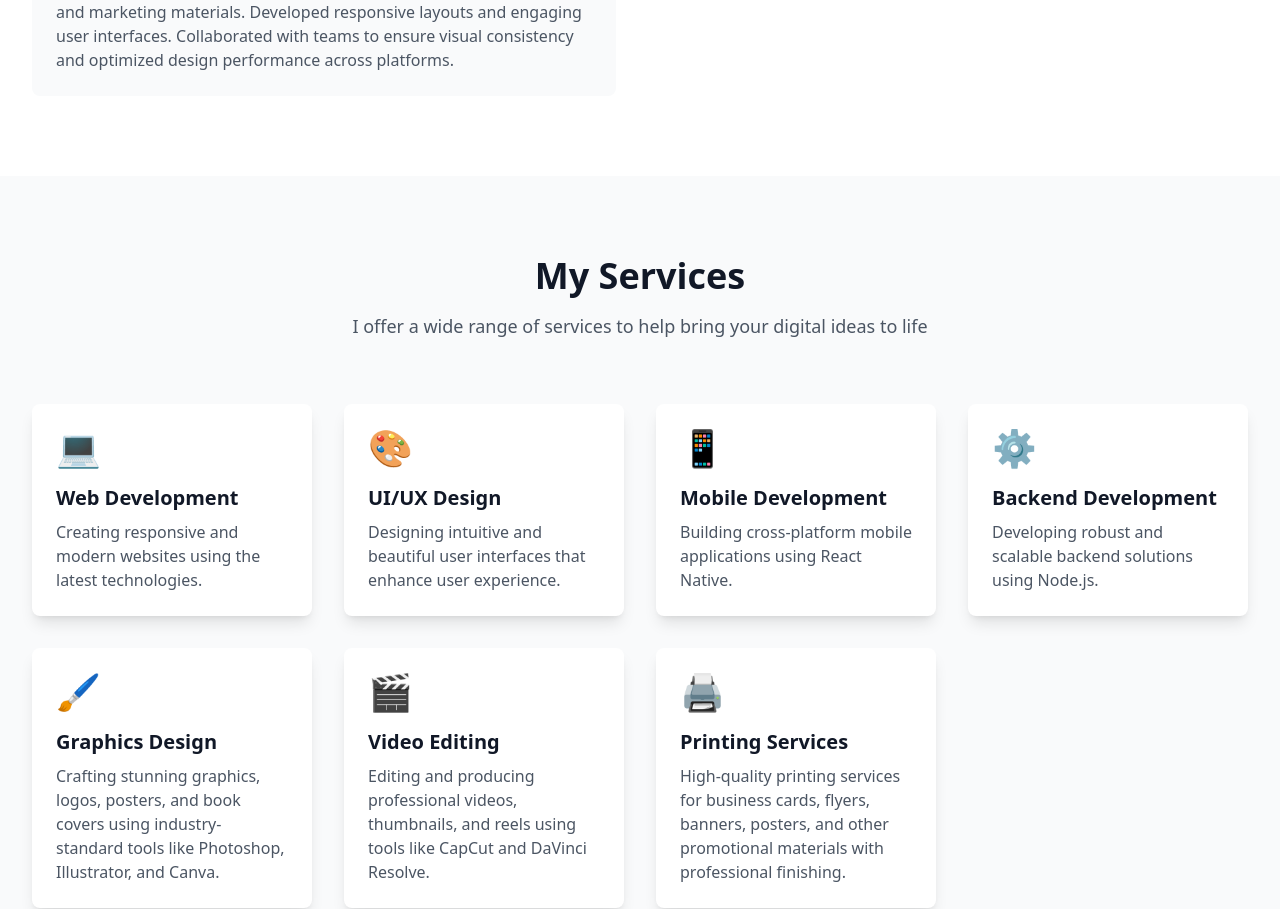
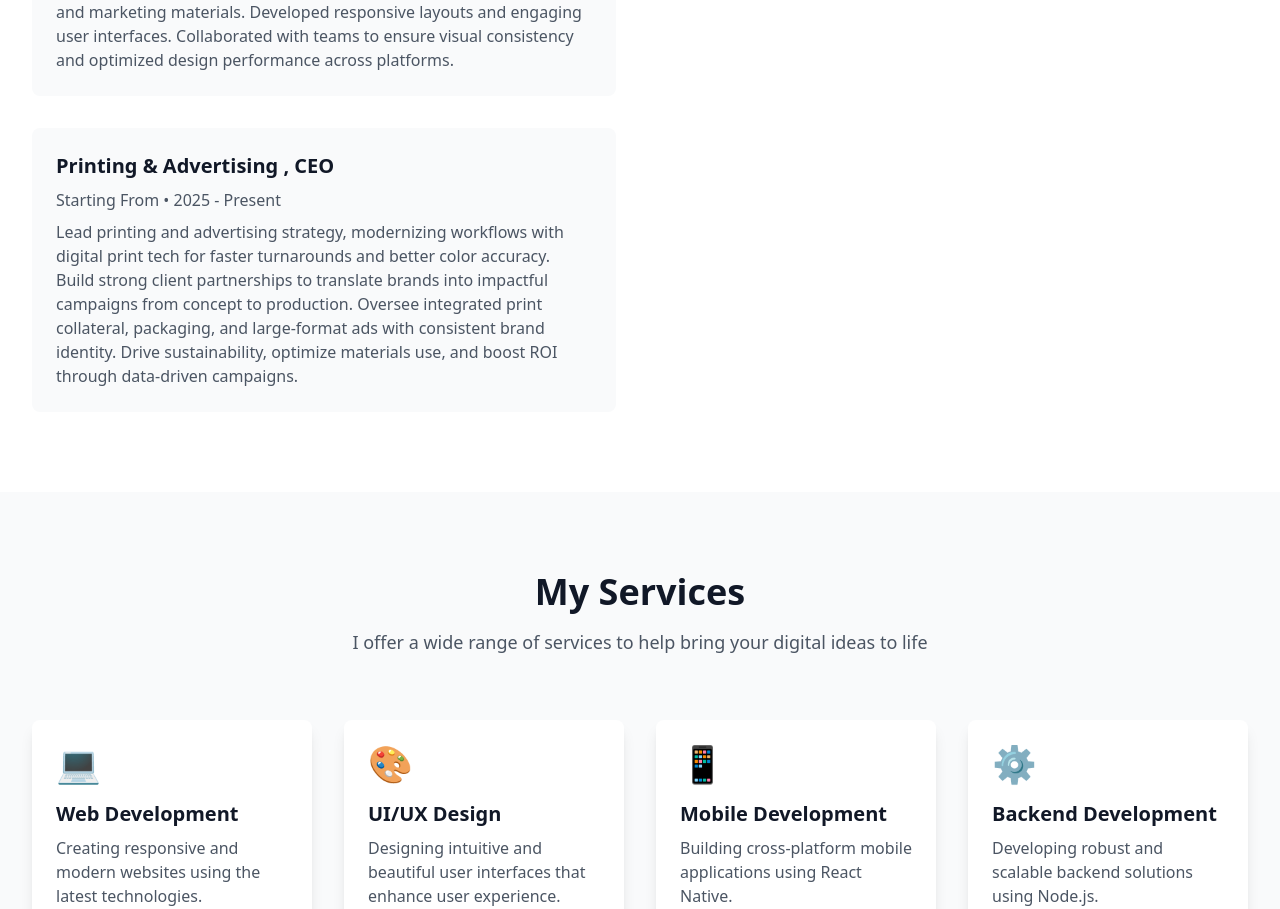
Before and after one commit to psegni/Personal-portfolio, a React (Create React App) app: page / in a window 1280 px wide. Shown: the part 1724-2633 px from the top of the page. Built offline with nearby package versions, Linux system fonts and the light colour scheme; no server answers.

Commit message:
Update About.js

```diff
--- a/src/components/About.js
+++ b/src/components/About.js
@@ -164,6 +164,20 @@ const About = () => {
                   Implemented responsive designs and optimized performance.Created compelling visual designs for websites, branding, and marketing materials. Developed responsive layouts and engaging user interfaces. Collaborated with teams to ensure visual consistency and optimized design performance across platforms.
                 </p>
               </motion.div>
+              <motion.div
+                initial={{ opacity: 0, y: 20 }}
+                whileInView={{ opacity: 1, y: 0 }}
+                transition={{ duration: 0.5, delay: 0.2 }}
+                viewport={{ once: true }}
+                className="bg-gray-50 dark:bg-gray-800 p-6 rounded-lg"
+              >
+                <h4 className="text-xl font-semibold text-gray-900 dark:text-white mb-2">
+                   Printing & Advertising , CEO
+                </h4>
+                <p className="text-gray-600 dark:text-gray-400 mb-2">Starting From • 2025 - Present</p>
+                <p className="text-gray-600 dark:text-gray-400">
+                Lead printing and advertising strategy, modernizing workflows with digital print tech for faster turnarounds and better color accuracy. Build strong client partnerships to translate brands into impactful campaigns from concept to production. Oversee integrated print collateral, packaging, and large-format ads with consistent brand identity. Drive sustainability, optimize materials use, and boost ROI through data-driven campaigns. </p>
+              </motion.div>
             </div>
           </motion.div>
 
```
